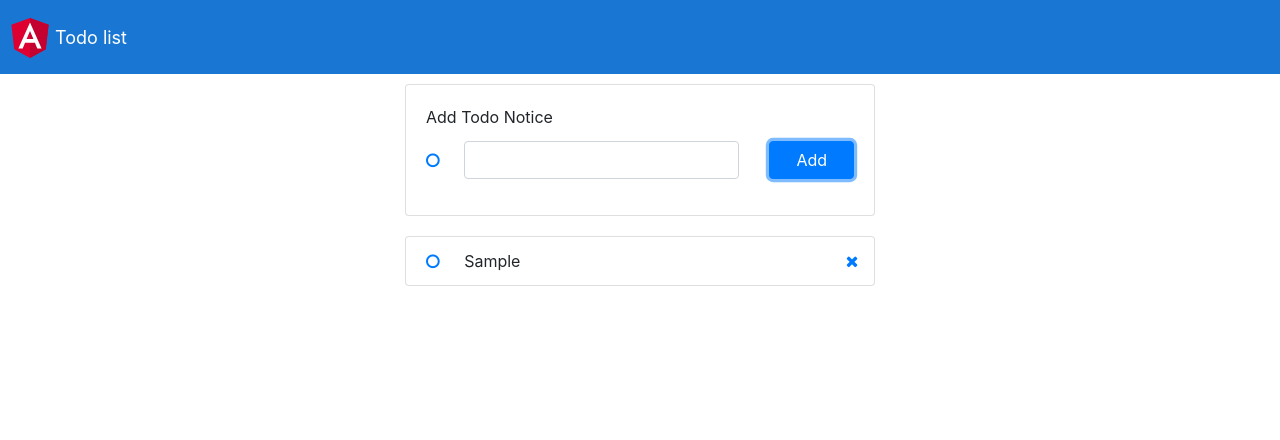
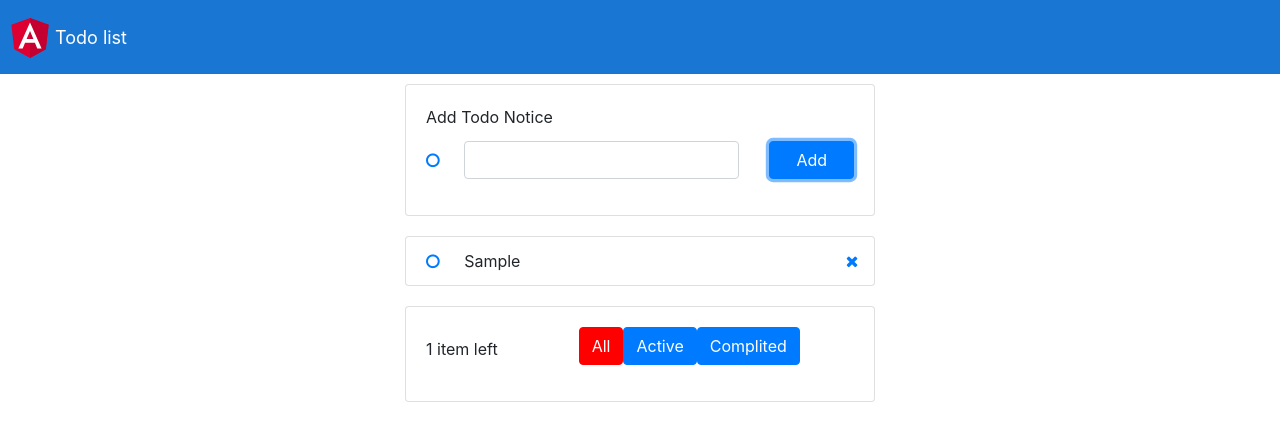
Before and after one commit to Miffael/ng-todolist, an Angular app: page / in a window 1280 px wide. Both pictures are taken after typing "Sample" into the empty fields and a click on the button "Add". Shown: the top 440 px of the page. Built offline with nearby package versions, Linux system fonts and the light colour scheme.

Commit message:
feat(Todo-list): add filter methods

```diff
--- a/src/app/components/notice-list/notice-list.component.html
+++ b/src/app/components/notice-list/notice-list.component.html
@@ -3,7 +3,7 @@
     <div class="row">
       <div class="col-12">
         <ul class="list-group">
-          <li class="list-group-item" *ngFor="let notice of notices" [class.complited]="notice.status">
+          <li class="list-group-item" *ngFor="let notice of shownNotices" [class.complited]="notice.status">
             <div class="row justify-content-center">
               <div class="col-1">
                 <button class="btnIcon" (click)="toggleStatus(notice)">
@@ -26,3 +26,33 @@
     </div>
   </div>
 </div>
+
+<div class="wrap" *ngIf="notices.length">
+  <div class="container-fluid">
+      <div class="card">
+        <div class="card-body">
+          <div class="row align-items-center">
+            <div class="col-4">
+              <div class="counter">
+                {{notices.length}} item left
+              </div>
+            </div>
+            <div class="col-8">
+              <div class="form-group">
+                <button (click)="setFilter('all')" [class.selected]="shownStatus !== 'completed' && shownStatus !== 'active'" class="btn btn-primary">
+                  All
+                </button>
+
+                <button (click)="setFilter('active')"  [class.selected]="shownStatus === 'active'" class="btn btn-primary">
+                  Active
+                </button>
+                <button (click)="setFilter('completed')"  [class.selected]="shownStatus === 'completed'" class="btn btn-primary">
+                  Complited
+                </button>
+              </div>
+            </div>
+          </div>
+        </div>
+      </div>
+  </div>
+</div>
--- a/src/app/components/notice-list/notice-list.component.scss
+++ b/src/app/components/notice-list/notice-list.component.scss
@@ -3,3 +3,14 @@
     opacity: 0.5;
   }
 }
+
+.counter {
+  margin:  0 0 10px;
+}
+
+.btn {
+  &.selected {
+    background: red;
+    border-color: red;
+  }
+}
--- a/src/app/components/notice-list/notice-list.component.ts
+++ b/src/app/components/notice-list/notice-list.component.ts
@@ -10,6 +10,8 @@ import {Notice} from '../../model/intefaces';
 })
 export class NoticeListComponent implements OnInit {
   notices: Notice[];
+  shownNotices: Notice[];
+  shownStatus: string;
 
   constructor(
     private noticeService: NoticeService
@@ -23,9 +25,36 @@ export class NoticeListComponent implements OnInit {
     this.noticeService.removeNotice(this.notices.indexOf(notice));
   }
 
+  setFilter(status): void {
+    this.shownStatus = status;
+    switch (status) {
+      case 'active':
+        status = 0;
+        break;
+      case 'completed':
+        status = 1;
+        break;
+      default:
+        status = -1;
+        break;
+    }
+
+    if (status !== -1) {
+      this.shownNotices = this.notices.reduce( (arr, item): any => {
+        if (item.status === status) {
+          arr.push(item);
+        }
+        return arr;
+      }, []);
+    } else {
+      this.shownNotices = this.notices;
+    }
+  }
+
   ngOnInit() {
     this.noticeService.noticeUpdate.subscribe( notices => {
       this.notices = notices;
+      this.setFilter(this.shownStatus);
     });
   }
 }
```
